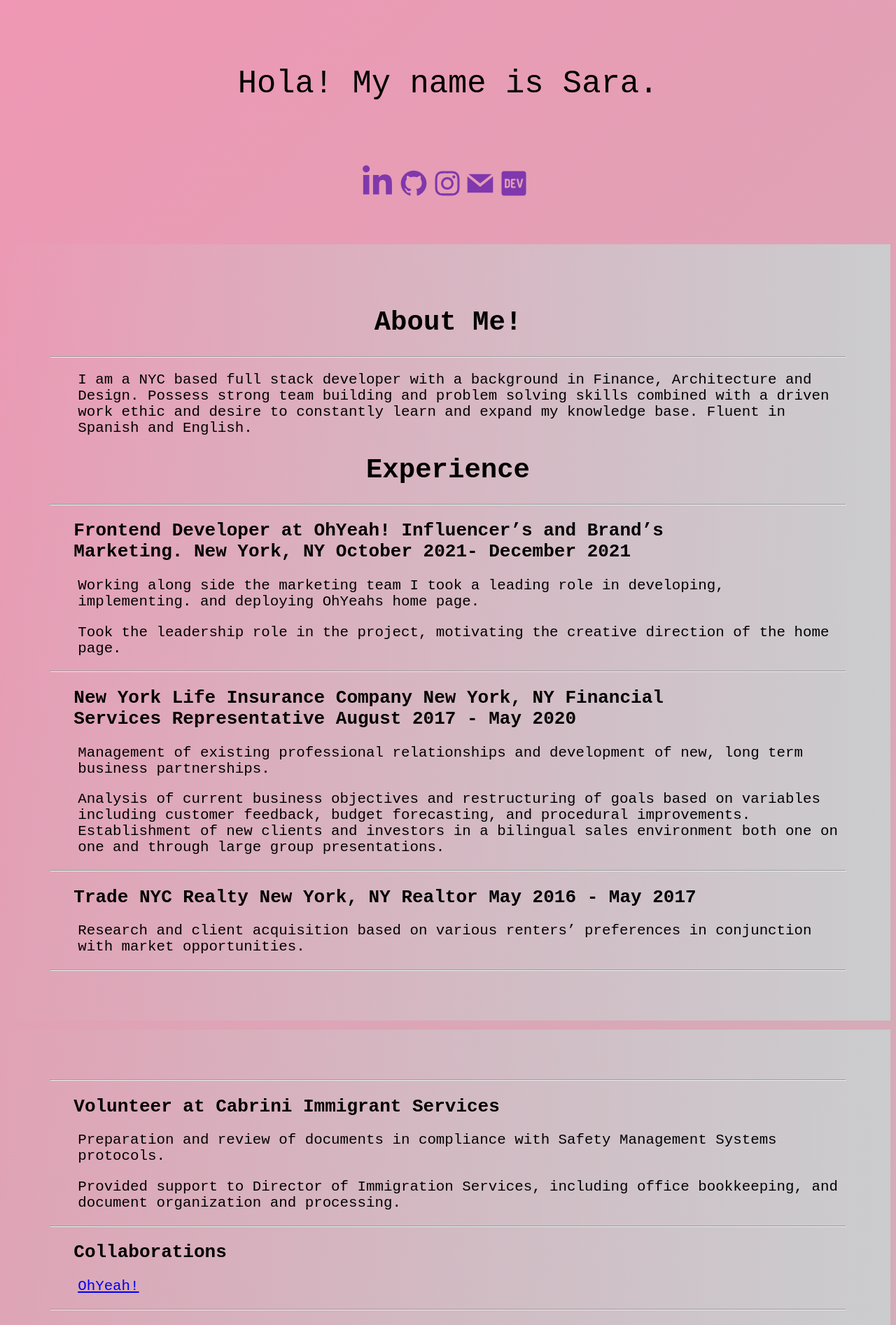
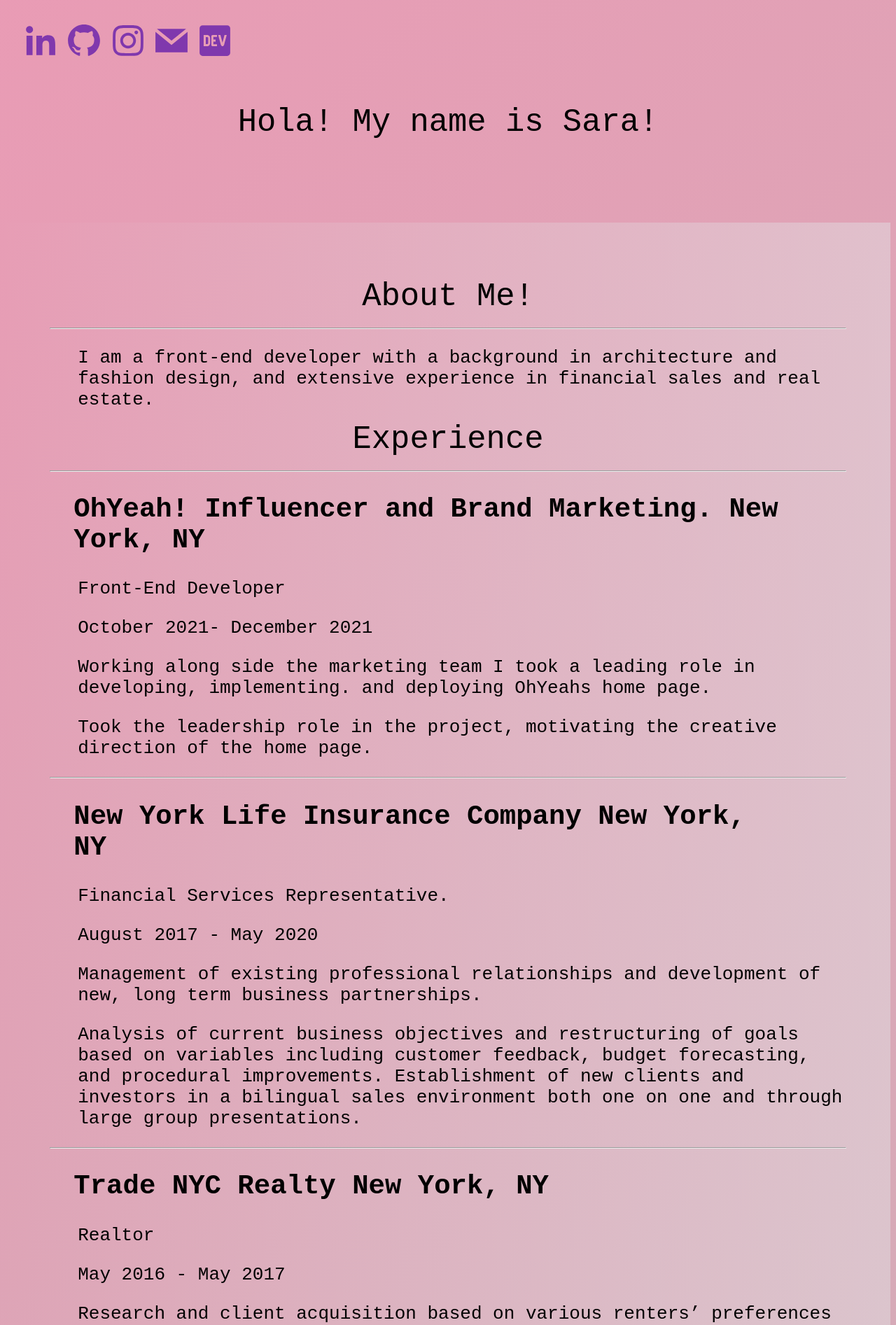
Before and after one commit to sarisgar28/sara-portfolio, a Next.js app: page / in a window 1280 px wide. Shown: the top 1893 px of the page at 70% size. Built offline with nearby package versions, Linux system fonts and the light colour scheme.

Commit message:
finished'

```diff
--- a/pages/index.js
+++ b/pages/index.js
@@ -1,45 +1,25 @@
 import { Row, Col, Container, Card} from 'react-bootstrap';
-import { GrLinkedinOption, GrGithub, GrMail } from "react-icons/gr";
-import { FaInstagram, FaDev } from "react-icons/fa";
+
 import Link from 'next/link'
+import Layout from './layout';
 
 
 
 export default function Home() {
 
   return (
+  <Layout>
     <Container>
 
       <Row>
       <Col sm={12} style={{width: '100%' }}>
        <label className="wrapper">
      <label className="typing-demo">
-       Hola! My name is Sara.
+       Hola! My name is Sara!
     </label>
      </label>
      </Col>
      </Row>
-     <Row>
-      <Col sm={12} className="icons">
-
-        <a href="https://www.linkedin.com/in/sara-isabel-garcia-51726213b/">
-         <GrLinkedinOption style={{ fontSize: '50px', color: 'rgba(105, 34, 172, 0.815)'   }}/>
-         </a>
-         <a href="https://github.com/sarisgar28">
-         <GrGithub style={{ marginLeft: '1%', fontSize: '40px', color: 'rgba(105, 34, 172, 0.815)'   }}/>
-         </a>
-         <a href="https://www.instagram.com/sarisgar/">
-         <FaInstagram style={{ marginLeft: '1%', fontSize: '40px',color: 'rgba(105, 34, 172, 0.815)'   }}/>
-         </a>
-         <a href="mailto: sarisgar28@gmail.com" >
-          <GrMail style={{ marginLeft: '1%', fontSize: '40px', color: 'rgba(105, 34, 172, 0.815)'   }}/>
-         </a>
-         <a href="https://dev.to/sarisgar28">
-          <FaDev style={{ marginLeft: '1%', fontSize: '40px', color: 'rgba(105, 34, 172, 0.815)'  }}/>
-         </a>
-
-       </Col>
-      </Row>
 
 
 
@@ -49,21 +29,23 @@ export default function Home() {
        <Col sm={4}>
          <h1> About Me!</h1>
          <hr className="separator"></hr>
-         <ol> I am a NYC based full stack developer with a background in Finance,
-            Architecture and Design. Possess strong team building and
-            problem solving skills combined with a driven work ethic and desire to
-           constantly learn and expand my knowledge base. Fluent in Spanish and English.
+         <ol> I am a front-end developer with a background in architecture
+            and fashion design, and extensive experience in financial sales and real estate.
          </ol>
        </Col>
        <Col sm={4}>
          <h1> Experience</h1>
          <hr className="separator"></hr>
           <h2>
-          Frontend Developer at OhYeah!  Influencer’s and Brand’s Marketing.
+          OhYeah!  Influencer and Brand Marketing.
            New York, NY
-            October 2021- December 2021
-
           </h2>
+          <ol>
+            Front-End Developer
+          </ol>
+          <ol>
+          October 2021- December 2021
+          </ol>
           <ol>
           Working along side the marketing team I took a leading role in developing,
           implementing. and deploying OhYeahs home page.
@@ -72,10 +54,15 @@ export default function Home() {
           Took the leadership role in the project, motivating the creative direction of the home page.
           </ol>
           <hr className="separator"></hr>
-          <h2>New York Life Insurance Company 	New York, NY
-          Financial Services Representative	       August 2017 - May 2020
+          <h2>New York Life Insurance Company New York, NY
+
           </h2>
-
+          <ol>
+          Financial Services Representative.
+          </ol>
+         <ol>
+         August 2017 - May 2020
+         </ol>
           <ol>
             Management of existing professional relationships and development of new, long term business partnerships.
           </ol>
@@ -86,9 +73,14 @@ export default function Home() {
           <hr className="separator"></hr>
           <h2>
           Trade NYC Realty 	                                                                                               New York, NY
-          Realtor  May 2016 - May 2017
+
           </h2>
-
+          <ol>
+          Realtor
+          </ol>
+         <ol>
+         May 2016 - May 2017
+         </ol>
           <ol>
           Research and client acquisition based on various renters’ preferences in conjunction with market opportunities.
           </ol>
@@ -98,12 +90,9 @@ export default function Home() {
        </Col>
      </Row>
 
-     </Card>
+
     <Row>
-     <Card body className="card-2" responsive>
-
-       <Col sm={3}>
-         <hr className="separator"></hr>
+      <Col sm={3}>
          <h2>
            Volunteer at Cabrini Immigrant Services
          </h2>
@@ -132,10 +121,24 @@ export default function Home() {
 
          <h2>Flatiron School 	New York, NY</h2>
          <ol>
-         Full Stack Web Development, Ruby on Rails, React, Redux and JavaScript program. 	April 2021
+         Full Stack Web Development, Ruby on Rails, React, Redux and JavaScript program.
+         </ol>
+         <ol>
+         April 2021
          </ol>
          <h2>Universidad San Buenaventura 	Cali, Colombia</h2>
-         <ol>Architecture and Fashion Design with a focus on sustainability, efficiency, and environmental impact.  	June 2015</ol>
+         <ol>Architecture and Fashion Design with a focus on sustainability, efficiency, and environmental impact.</ol>
+         <ol>
+         June 2015
+         </ol>
+        <h2> Centro Cultural Colombo Americano Cali</h2>
+          <ol>
+            Intensive English listening, grammar and speaking classes.
+         </ol>
+         <ol>
+           2005 - 2012
+         </ol>
+
        </Col>
        <hr className="separator"></hr>
        <Col sm={3}>
@@ -144,23 +147,23 @@ export default function Home() {
          Boxing and running. 🏃🏻‍♀️ 🥊
          </ol>
          <ol>
-         Visit Art museums 🖼 🎎
+         Visiting Art museums. 🖼 🎎
          </ol>
          <ol>
-         Travel the world ✈️
+         Traveling the world. ✈️
          </ol>
          <ol>
-           Learning new skills 🤓
+           Learning new skills. 🤓
          </ol>
 
        </Col>
+       </Row>
+       </Card>
 
-       </Card>
-       </Row>
 
     <h6>Version 2021</h6>
 
      </Container>
-
+     </Layout>
   )
 }
--- /dev/null
+++ b/pages/layout.js
@@ -0,0 +1,12 @@
+import Navigation from './nav'
+
+
+export default function Layout({ children }) {
+  return (
+    <>
+      <Navigation/>
+      <main>{children}</main>
+
+    </>
+  )
+}
--- /dev/null
+++ b/pages/nav.js
@@ -0,0 +1,44 @@
+import { Row,  Col, Nav, FormControl, Button, Navbar } from 'react-bootstrap'
+import { GrLinkedinOption, GrGithub, GrMail } from "react-icons/gr";
+import { FaInstagram, FaDev } from "react-icons/fa";
+
+
+
+
+export default function Navigation(){
+    return(
+        <>
+        <div>
+            <Navbar bg="light" expand="lg" sticky="top">
+
+        <Row>
+
+        <Col sm={12} className="icons">
+
+            <a href="https://www.linkedin.com/in/sara-isabel-garcia-51726213b/">
+            <GrLinkedinOption className="icons-style" style={{ fontSize: '50px', color: 'rgba(105, 34, 172, 0.815)'   }}/>
+            </a>
+            <a href="https://github.com/sarisgar28">
+            <GrGithub style={{ marginLeft: '3%', fontSize: '50px', color: 'rgba(105, 34, 172, 0.815)'   }}/>
+            </a>
+            <a href="https://www.instagram.com/sarisgar/">
+            <FaInstagram style={{ marginLeft: '3%', fontSize: '50px',color: 'rgba(105, 34, 172, 0.815)'   }}/>
+            </a>
+            <a href="mailto: sarisgar28@gmail.com" >
+            <GrMail style={{ marginLeft: '3%', fontSize: '50px', color: 'rgba(105, 34, 172, 0.815)'   }}/>
+            </a>
+            <a href="https://dev.to/sarisgar28">
+            <FaDev style={{ marginLeft: '3%', fontSize: '50px', color: 'rgba(105, 34, 172, 0.815)'  }}/>
+            </a>
+
+        </Col>
+
+        </Row>
+
+
+    </Navbar>
+
+  </div>
+  </>
+    )
+}
--- a/public/index.css
+++ b/public/index.css
@@ -1,6 +1,6 @@
 body {
 	background: linear-gradient(-45deg, #c0bcbb, #f080a5d7, #8bcde6, #cff8ef);
-	background-size: 800% 800%;
+	background-size: 1200% 1200%;
 	animation: gradient 15s ease infinite;
 	height: 100vh;
 
@@ -20,7 +20,7 @@ body {
 
 
 .wrapper {
-    height: 28vh;
+    height: 20vh;
     /*This part is important for centering*/
     display: flex;
     align-items: center;
@@ -50,48 +50,50 @@ body {
     }
 
   }
-  .redirect-to-portfolio{
-    background: var(--purple)!important ;
-    border-radius: 30px !important ;
-    color: var(--pink) !important ;
-    font-weight: 700 !important;
-    font-size: 25px !important;
-    line-height: 20px !important;
-    border: none !important;
 
-    margin-left: 12% !important;
-    padding: 7px 17px 8px 18px !important ;
-  }
  h1{
     font-family: monospace;
-    font-size: 3em;
+    font-size: 3.5em;
     text-align: center;
+    line-height: 25px;
+    font-weight: lighter !important;
  }
  h2{
     font-family: monospace;
-    font-size: 2em;
+    font-size: 3em;
     text-align: left;
-    width: 80%;
+    width: 90%;
     margin-left: 3%;
+    font-weight: bold !important;
+
  }
  ol{
     font-family: monospace;
-    font-size: 1.6em;
+    font-size: 2em;
     text-align: left;
+
 
  }
  .card{
-    background: linear-gradient(270deg, #cbccce 0%, rgba(218, 222, 230, 0) 100.97%);
+    background: linear-gradient(270deg, #e2e3e675 0%, rgba(218, 222, 230, 0) 100.97%);
     padding: 5%;
     margin-top: 5%;
+
  }
 
  .separator{
-    background: #919192  ;
+    background: #2323f8  ;
    }
    .icons{
-   margin-left: 40% !important;
+    width: 32% !important;
+    color:rgba(105, 34, 172, 0.815);
+    font-size: 50px;
+   margin-left: 2%;
+   padding-top: 2%;
+
+
 }
+
    .card-2{
 
     margin-top: 1% !important;
@@ -116,15 +118,20 @@ body {
 
     }
     .icons{
-        width: 35% !important;
-        color:rgba(105, 34, 172, 0.815)
+        width: 45% !important;
+        color:rgba(105, 34, 172, 0.815);
+        font-size: 50px;
+        align-items: center !important;
+        padding-top: 5%;
+        padding-bottom: 5%;
+
 
     }
-    .body {
+    body {
         background: linear-gradient(-45deg, #c0bcbb, #f080a5d7, #8bcde6, #cff8ef);
-        background-size: 800% 800%;
+        background-size: 900% 900%;
         animation: gradient 15s ease infinite;
-        height: 100vh;
+        height: 190vh;
 
     }
     @keyframes gradient {
@@ -140,19 +147,21 @@ body {
     }
     h1{
         font-family: monospace;
-        font-size: 3em;
+        font-size: 5em;
         text-align: center;
      }
      h2{
         font-family: monospace;
-        font-size: 2em;
+        font-size: 3em;
         text-align: left;
+        margin-left: 6%;
 
      }
     ol{
         font-family: monospace;
-        font-size: 1.8em;
+        font-size: 2.8em;
         text-align: left;
+        line-height: 45px;
 
      }
 
```
